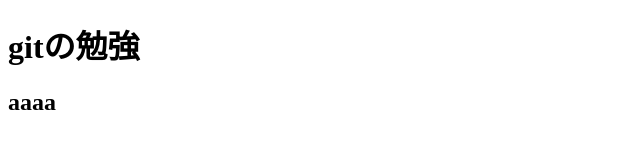
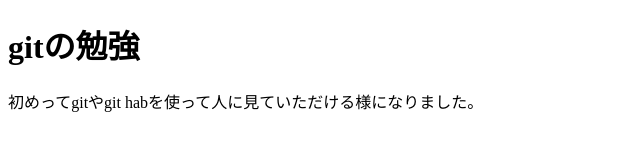
Before and after one commit to ah-neko/20250827, a plain HTML site: page index.html in a window 1280 px wide. Shown: the whole page, without its empty margins (0-640 px from the left). Drawn offline with Linux system fonts and the light colour scheme.

Commit message:
コミット練習

```diff
--- a/index.html
+++ b/index.html
@@ -2,11 +2,16 @@
 <html>
     <head>
         <meta charset="UTF-8">
-        <meta name="viewport" content=""
         <title></title>
     </head>
     <body>
-        <h1>gitの勉強</h1>
-        <h2>aaaa</h2>
+        <header>
+            <h1>gitの勉強</h1>
+            <p>初めってgitやgit habを使って人に見ていただける様になりました。
+            </p>
+        </header>
+        <main>
+
+        </main>
     </body>
 </html>
```
